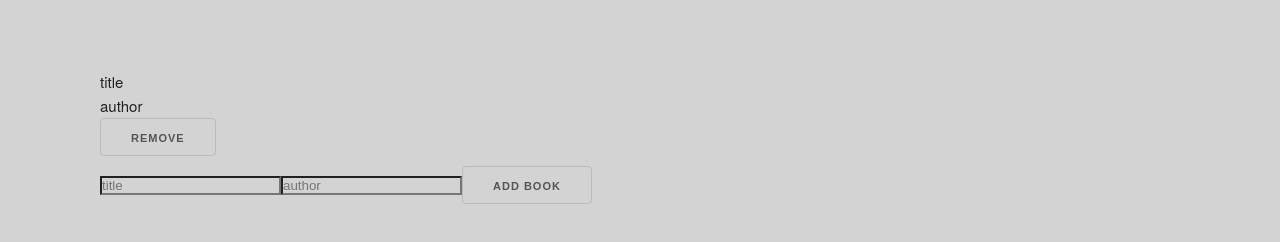
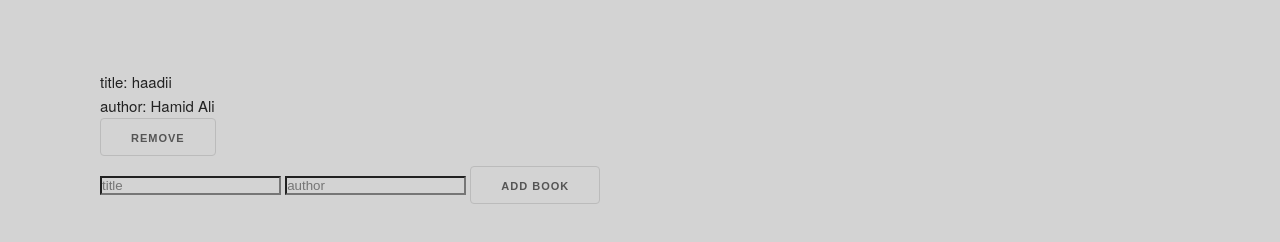
Before and after one commit to Haadiiii/Bookstore, a React (Vite) app: page / in a window 1280 px wide. Shown: the part 130-372 px from the top of the page. Built offline with nearby package versions, Linux system fonts and the light colour scheme.

Commit message:
Add function for Add Book

```diff
--- a/package.json
+++ b/package.json
@@ -13,7 +13,9 @@
     "react": "^18.2.0",
     "react-dom": "^18.2.0",
     "react-redux": "^8.0.2",
-    "react-router-dom": "^6.4.0"
+    "react-router-dom": "^6.4.0",
+    "react-uuid": "^1.0.3",
+    "redux": "^4.2.0"
   },
   "devDependencies": {
     "@babel/core": "^7.19.1",
--- a/src/Components/Book.jsx
+++ b/src/Components/Book.jsx
@@ -1,11 +1,20 @@
 import React from "react";
+import { useDispatch, useSelector } from "react-redux";
+import { removeBook } from "../redux/books/books";
+import uuid4 from "react-uuid";
 
-const Book = ({ title, author, button }) => (
-  <div>
-    <div>{title}</div>
-    <div>{author}</div>
-    <button type="button">{button}</button>
-  </div>
-);
+const Book = () => {
+  const dispatch = useDispatch();
+  const book = useSelector((state) => state.book);
+  return (
+    <div>
+      <div key={uuid4()}>title: {book.name}</div>
+      <div key={uuid4()}>author: {book.author}</div>
+      <button type="button" onClick={() => dispatch(removeBook())}>
+        Remove
+      </button>
+    </div>
+  );
+};
 
 export default Book;
--- a/src/Components/BookList.jsx
+++ b/src/Components/BookList.jsx
@@ -6,7 +6,7 @@ import "./booklist.css";
 
 const Booklist = () => (
   <div className="book">
-    <Book title="title" author="author" button="Remove" />
+    <Book />
     <div>
       <Form />
     </div>
--- a/src/Components/Form.jsx
+++ b/src/Components/Form.jsx
@@ -1,12 +1,51 @@
 import React from "react";
+import { useDispatch, useSelector } from "react-redux";
+import { addBook } from "../redux/books/books";
 import "./booklist.css";
+import uuid4 from "react-uuid";
+import { useState } from "react";
 
-const Form = () => (
-  <div>
-    <input type="title" placeholder="title" />
-    <input type="author" placeholder="author" />
-    <button type="submit">Add Book</button>
-  </div>
-);
+const Form = () => {
+  const dispatch = useDispatch();
+  const [values, setValue] = useState({
+    title: "",
+    author: "",
+  });
+
+  const changeHandler = (e) => {
+    const [name, value] = e.target;
+    setValue((preData) => {
+      return {
+        ...preData,
+        [name]: value,
+      };
+    });
+  };
+
+  const clickHandler = (e) => {
+    e.preventDefault();
+    dispatch(addBook(book));
+  };
+
+  return (
+    <div>
+      <form type="submit" onSubmit={clickHandler}>
+        <input
+          type="title"
+          name={values.title}
+          placeholder="title"
+          onChange={changeHandler}
+        />{" "}
+        <input
+          type="author"
+          name={values.author}
+          placeholder="author"
+          onChange={changeHandler}
+        />{" "}
+        <button type="submit">Add Book</button>
+      </form>
+    </div>
+  );
+};
 
 export default Form;
--- a/src/pages/Categories.jsx
+++ b/src/pages/Categories.jsx
@@ -1,9 +1,14 @@
 import React from "react";
+import { useSelector } from "react-redux";
 
-const Categories = () => (
-  <div className="cati">
-    <button type="button">Check status</button>
-  </div>
-);
+const Categories = () => {
+  const catagories = useSelector((state) => state.category);
+  return (
+    <div className="cati">
+      <button type="button">Check status</button>
+      <div>{catagories.message}</div>
+    </div>
+  );
+};
 
 export default Categories;
--- a/src/redux/books/books.js
+++ b/src/redux/books/books.js
@@ -1,6 +1,11 @@
 const ADD = "books/books/ADD";
 const REMOVE = "books/books/REMOVE";
-const bookArray = [];
+import uuid4 from "react-uuid";
+const bookArray = {
+  name: "haadii",
+  author: "Hamid Ali",
+  id: uuid4(),
+};
 
 export const addBook = (book) => (dispatch) => {
   dispatch({
@@ -21,7 +26,7 @@ const bookReducer = (state = bookArray, action) => {
     case ADD:
       return {
         ...state,
-        state: action.payload,
+        state: [...state, action.payload],
       };
     case REMOVE:
       return {
--- a/src/redux/categories/categories.js
+++ b/src/redux/categories/categories.js
@@ -1,11 +1,13 @@
 const BOOKLIST = "catagories/catagories/BOOKLIST";
 
-const categories = [];
+const categories = {
+  message: "Under construction",
+};
 
 export const checkBook = () => (dispatch) => {
   dispatch({
     type: BOOKLIST,
-    payload: ["Under construction"],
+    payload: "Under construction",
   });
 };
 
--- a/src/redux/configureStore.js
+++ b/src/redux/configureStore.js
@@ -1,10 +1,15 @@
-import { configureStore } from "@reduxjs/toolkit";
+import { combineReducers, configureStore } from "@reduxjs/toolkit";
 import bookReducer from "./books/books";
 import categoryReducer from "./categories/categories";
 
-const store = configureStore({
+const reducer = combineReducers({
   book: bookReducer,
   category: categoryReducer,
 });
 
+const store = configureStore({
+  reducer,
+});
+
+console.log(store.getState());
 export default store;
```
Also changed, not shown: src/App.jsx (+6 -2 lines), src/main.jsx (+5 -5 lines), 1 other file (tests, documents, lock files or other folders).
